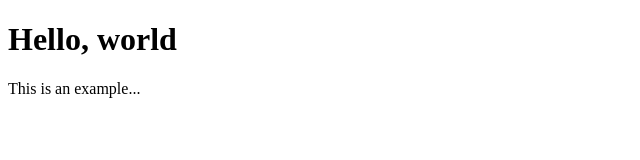
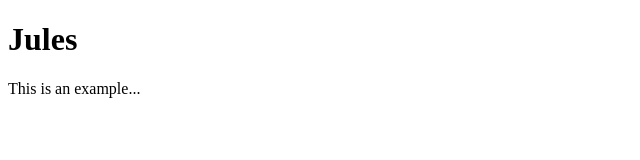
Before and after one commit to badgerFeatures/badgerFeatures.github.io, a plain HTML site: page index.html in a window 1280 px wide. Shown: the whole page, without its empty margins (0-640 px from the left). Drawn offline with Linux system fonts and the light colour scheme.

Commit message:
Updated title

```diff
--- a/index.html
+++ b/index.html
@@ -4,7 +4,7 @@
         <title>My first web page</title>
     </head>
     <body>
-        <h1>Hello, world</h1>
+        <h1>Jules</h1>
         <p>This is an example...</p>
     </body>
 </html>
```
